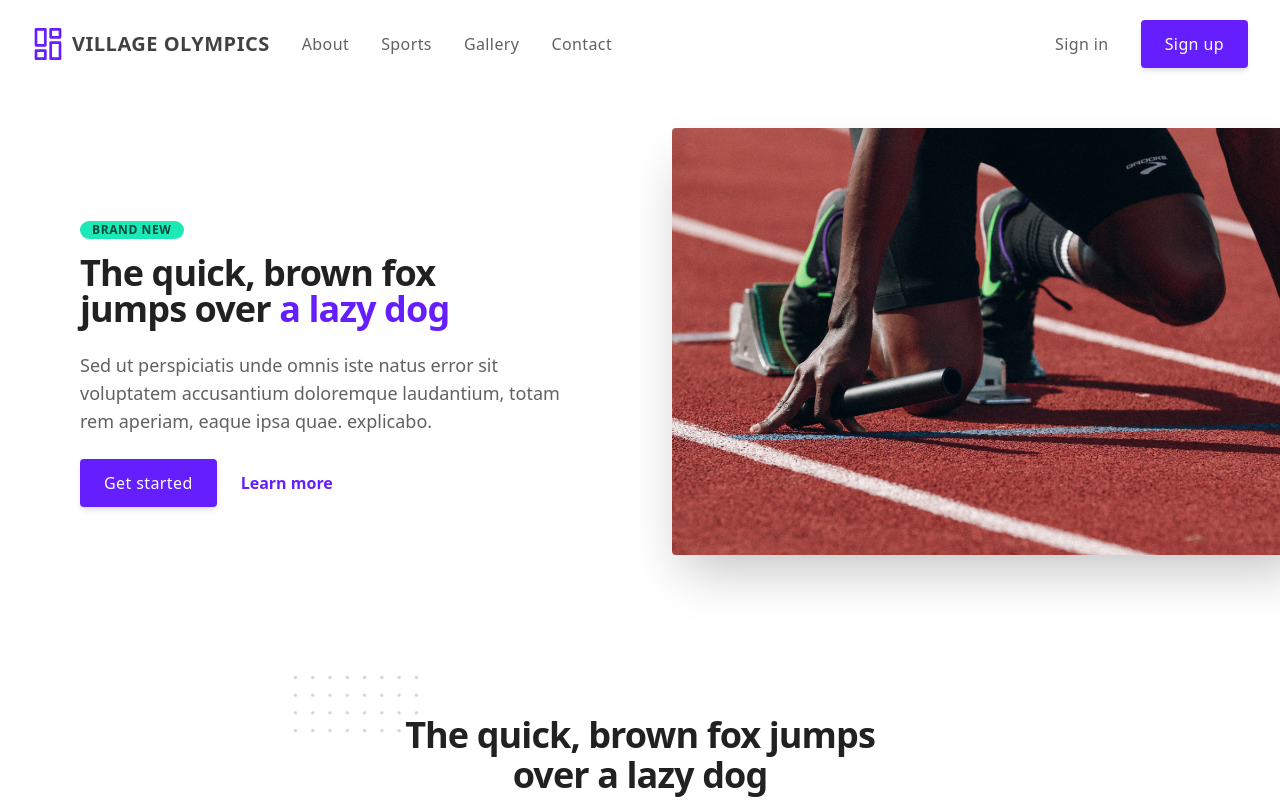
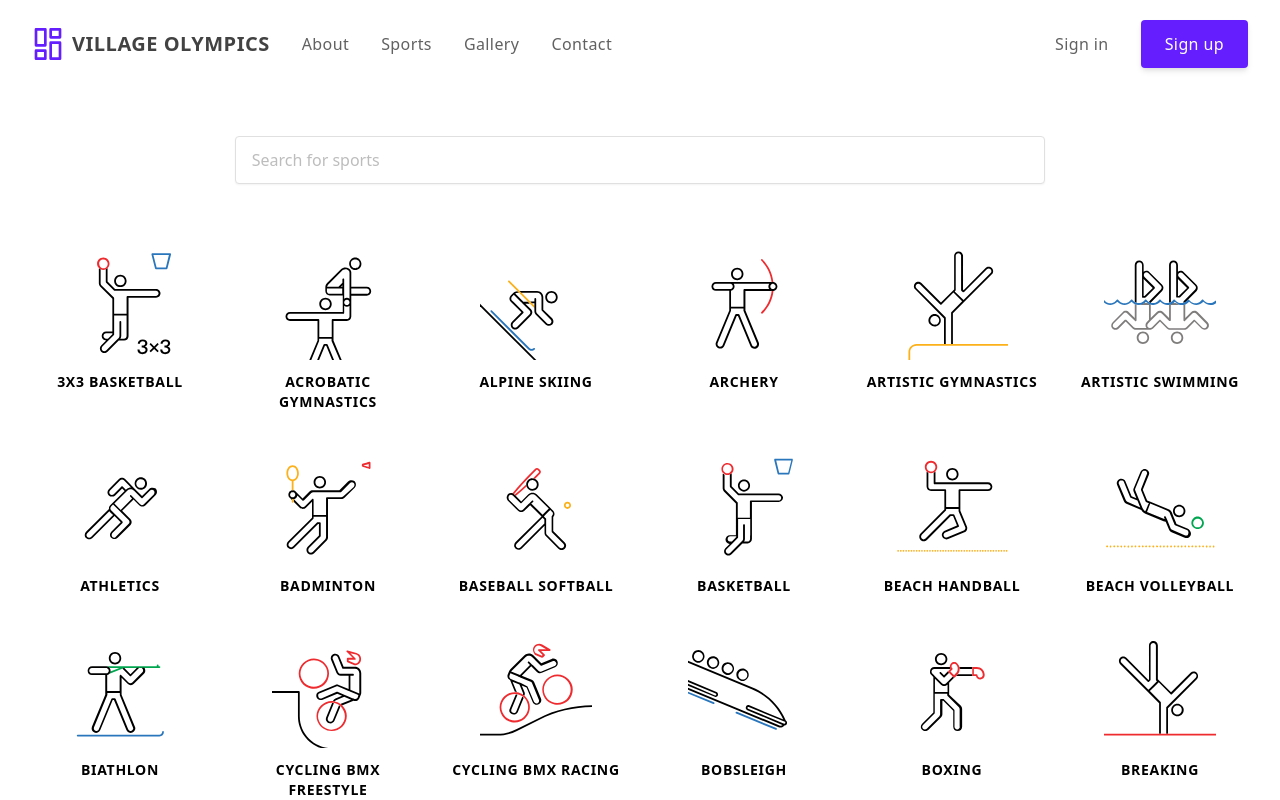
Before and after one commit to chiranthkothari/villageolympics, a React (Create React App) app: page /sports in a window 1280 px wide. Shown: the top 800 px of the page. Built offline with nearby package versions, Linux system fonts and the light colour scheme.

Commit message:
Bug fixes

```diff
--- a/package.json
+++ b/package.json
@@ -1,4 +1,5 @@
 {
+  "homepage": "http://chiranthkothari.github.io",
   "name": "villageolympics",
   "version": "0.1.0",
   "private": true,
--- a/src/App.js
+++ b/src/App.js
@@ -10,8 +10,7 @@ function App() {
       <div className="App">
         <Nav />
         <Switch>
-          <Route path="/villageolympics/sports" component={SportsPage}></Route>
-          <Route path="/villageolympics" component={Homepage}></Route>
+          <Route path="/sports" component={SportsPage}></Route>
           <Route path="/" component={Homepage}></Route>
         </Switch>
       </div>
--- a/src/Components/Homepage/Navbar.js
+++ b/src/Components/Homepage/Navbar.js
@@ -46,7 +46,7 @@ export const Nav = () => {
             </li>
             <li>
               <Link
-                to="/villageolympics/sports"
+                to="/sports"
                 aria-label="Our product"
                 title="Our product"
                 class="font-medium tracking-wide text-gray-700 transition-colors duration-200 hover:text-deep-purple-accent-400"
--- a/src/Components/Sports/Sports.js
+++ b/src/Components/Sports/Sports.js
@@ -31,7 +31,7 @@ function SportsPage() {
             return (
               <div className="text-center">
                 <div className="flex items-center justify-center w-20 h-20 mx-auto mb-3 rounded-full sm:w-28 sm:h-28">
-                  <img src={"/villageolympics" + sport.icon} />
+                  <img src={sport.icon} />
                 </div>
                 <h6 className="mb-2 text-sm font-bold leading-5 tracking-wider uppercase">
                   {sport.title.replaceAll("-", " ")}
```
